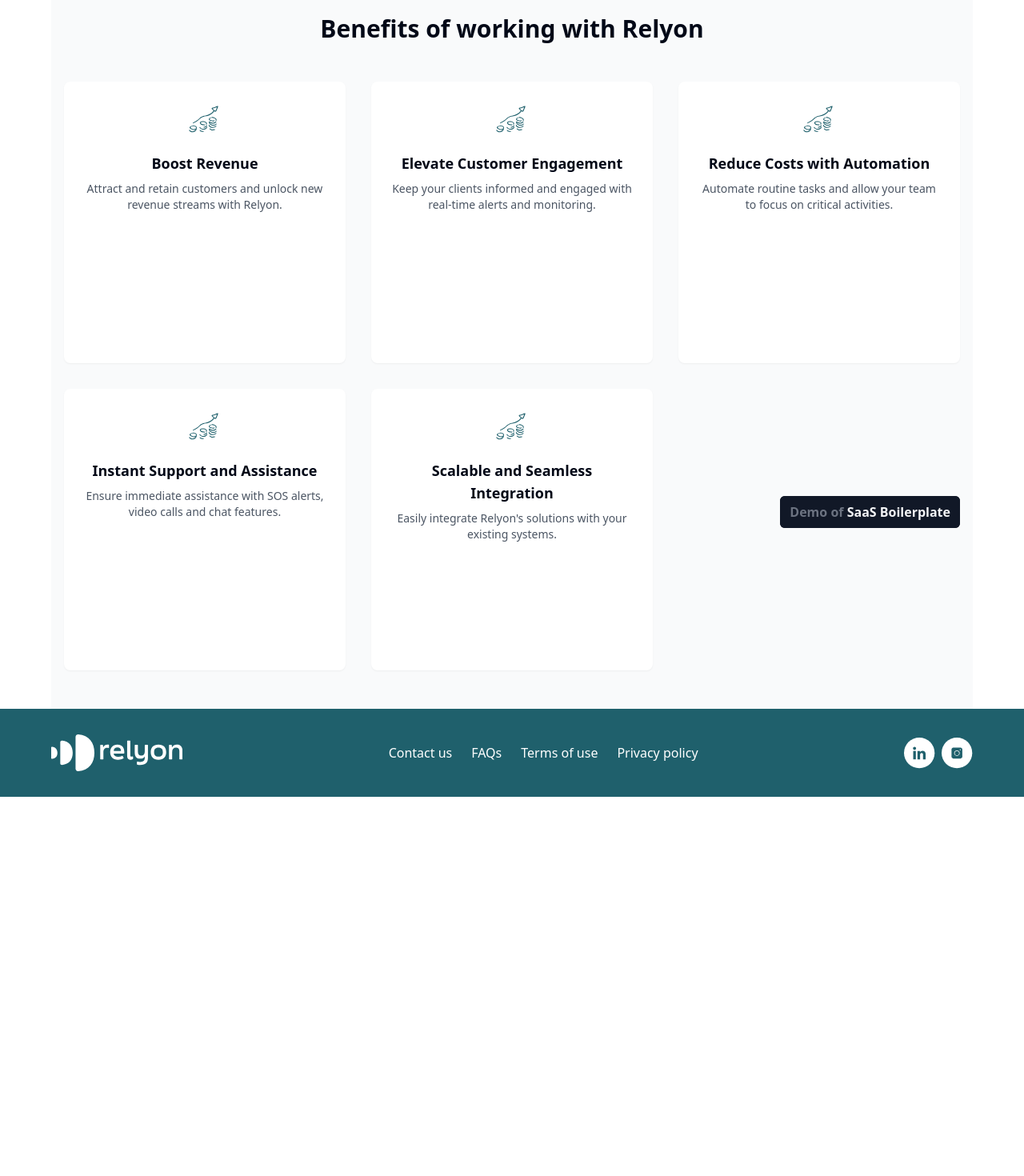
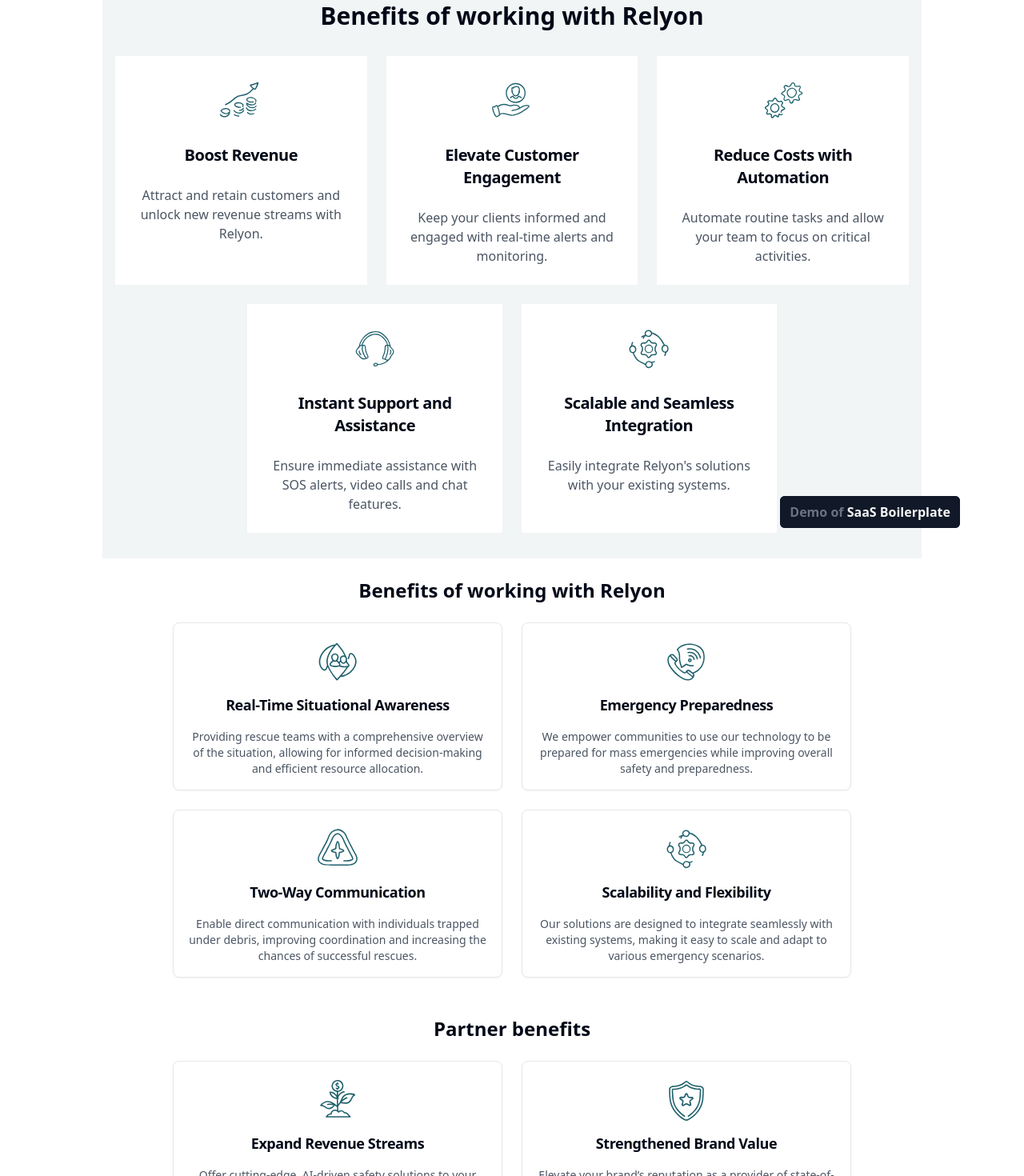
Before and after one commit to Relyon-ai/Landing-Page, a Next.js app: page /en/solutions/security-companies in a window 1280 px wide. Shown: the part 140-1610 px from the top of the page at 80% size. Before the commit the page ends 1136 px from the top, so only its background shows below. Built offline with nearby package versions, Linux system fonts and the light colour scheme.

Commit message:
benefits

```diff
--- a/src/app/[locale]/(unauth)/solutions/security-companies/page.tsx
+++ b/src/app/[locale]/(unauth)/solutions/security-companies/page.tsx
@@ -1,11 +1,22 @@
 import React from 'react'
-import Benefits from '@/components/Benefits';
 import BoostRevenue from '@/public/assets/icons/benefits-icons/Boost-revenue';
+import { BenefitsDisplay, RoundedBenefitsDisplay } from '@/components/Benefits';
+import Support from '@/public/assets/icons/benefits-icons/Support';
+import Automation from '@/public/assets/icons/benefits-icons/Automation';
+import CustomerEngagement from '@/public/assets/icons/benefits-icons/Customer-engagement';
+import Integration from '@/public/assets/icons/benefits-icons/Integration';
+import SituationalAwareness from '@/public/assets/icons/benefits-icons/Situational-awareness';
+import Comunication from '@/public/assets/icons/benefits-icons/Comunication';
+import Emergency from '@/public/assets/icons/benefits-icons/Emergency';
+import Flexibillity from '@/public/assets/icons/benefits-icons/Flexibillity';
+import ExpandRevenue from '@/public/assets/icons/benefits-icons/Expand-revenue';
+import BrandValue from '@/public/assets/icons/benefits-icons/Brand-value';
+import Sales from '@/public/assets/icons/benefits-icons/Sales';
 
 
 function Page() {
 
-  const benefits = [
+  const benefitsWorkingEithRelyon = [
     {
       title: "Boost Revenue",
       description: "Attract and retain customers and unlock new revenue streams with Relyon.",
@@ -14,31 +25,89 @@
     {
       title: "Elevate Customer Engagement",
       description: "Keep your clients informed and engaged with real-time alerts and monitoring.",
-      icon: <BoostRevenue  />
+      icon: <CustomerEngagement  />
     },
     {
       title: "Reduce Costs with Automation",
       description: "Automate routine tasks and allow your team to focus on critical activities.",
-      icon: <BoostRevenue  />
+      icon: <Automation  />
     },
     {
       title: "Instant Support and Assistance",
       description: "Ensure immediate assistance with SOS alerts, video calls and chat features.",
-      icon: <BoostRevenue  />
+      icon: < Support />
     },
     {
       title: "Scalable and Seamless Integration",
       description: "Easily integrate Relyon's solutions with your existing systems.",
-      icon:<BoostRevenue  />
+      icon:<Integration  />
     }
   ]
+  const benefits = [
+    {
+      title: "Real-Time Situational Awareness",
+      description: "Providing rescue teams with a comprehensive overview of the situation, allowing for informed decision-making and efficient resource allocation.",
+      icon: <SituationalAwareness  />
+    },
+    {
+      title: "Emergency Preparedness",
+      description: "We empower communities to use our technology to be prepared for mass emergencies while improving overall safety and preparedness.",
+      icon: <Comunication  />
+    },
+    {
+      title: "Two-Way Communication",
+      description: "Enable direct communication with individuals trapped under debris, improving coordination and increasing the chances of successful rescues.",
+      icon: <Emergency  />
+    },
+    {
+      title: "Scalability and Flexibility",
+      description: "Our solutions are designed to integrate seamlessly with existing systems, making it easy to scale and adapt to various emergency scenarios.",
+      icon: <Flexibillity  />
+    },
+
+  ]
+  const partnerBenefits = [
+    {
+      title: "Expand Revenue Streams",
+      description: "Offer cutting-edge, AI-driven safety solutions to your clients. Attract and retain customers, and open new revenue opportunities.",
+      icon: <ExpandRevenue  />
+    },
+    {
+      title: "Strengthened Brand Value",
+      description: "Elevate your brand’s reputation as a provider of state-of-the-art security technology, offering reliable and effective safety solutions.",
+      icon: <BrandValue  />
+    },
+    {
+      title: "Extensive Support and Training",
+      description: "We provide comprehensive support and training, from onboarding to ongoing assistance, so you can effectively market and sell our products. ",
+      icon: <Support  />
+    },
+    {
+      title: "Marketing and Sales Resources",
+      description: "Our co-marketing initiatives and ready-to-use materials ensure you can reach your target audience and drive sales with confidence.",
+      icon: <Sales  />
+    },
+
+  ]
+
+
 
   return (
-    <Benefits
+    <>
+    <BenefitsDisplay
         title="Benefits of working with Relyon"
-        // icons={[<BoostRevenue />, <CustomerEngagement /> , <Automation />  , <Automation />  , <Automation /> ]}
+        benefits={benefitsWorkingEithRelyon}
+      />
+    <RoundedBenefitsDisplay
+        title="Benefits of working with Relyon"
         benefits={benefits}
       />
+    <RoundedBenefitsDisplay
+        title="Partner benefits"
+        benefits={partnerBenefits}
+      />
+    </>
+
   )
 }
 
--- a/src/components/Benefits.tsx
+++ b/src/components/Benefits.tsx
@@ -1,54 +1,6 @@
-// import React, { ReactNode } from 'react';
-// import { Card, CardContent } from "@/components/ui/card";
+import React from 'react';
+import {Card, CardContent, CardHeader, CardTitle } from "@/components/ui/card"
 
-// interface Benefit {
-//   title: string;
-//   description: string;
-// }
-
-// interface BenefitsProps {
-//   title: string;
-//   icons: ReactNode[];
-//   benefits: Benefit[];
-// }
-
-// export default function Benefits({ title, icons, benefits }: BenefitsProps) {
-//   return (
-//     <div className="w-full max-w-4xl mx-auto px-[5%] py-[2%]">
-//       <h2 className="text-3xl font-bold text-center mb-[2%]">{title}</h2>
-//       <div className="grid gap-[2%]">
-//         <div className="grid grid-cols-1 md:grid-cols-2 lg:grid-cols-3 gap-[2%]">
-//           {benefits.slice(0, 3).map((benefit, index) => (
-//             <Card key={index} className="w-full overflow-hidden">
-//               <CardContent className="h-full flex flex-col justify-center items-center text-center p-[4%]">
-//                 <div className="w-[30%] h-[30%] mb-[5%] flex items-center justify-center">
-//                   {icons[index]}
-//                 </div>
-//                 <h3 className="text-xl font-semibold mb-[3%]">{benefit.title}</h3>
-//                 <p className="text-gray-600">{benefit.description}</p>
-//               </CardContent>
-//             </Card>
-//           ))}
-//         </div>
-//         <div className="flex justify-center gap-[2%] mt-[2%]">
-//           {benefits.slice(3).map((benefit, index) => (
-//             <Card key={index + 3} className="w-full aspect-square md:w-[30%] overflow-hidden">
-//               <CardContent className="h-full flex flex-col justify-center items-center text-center p-[4%]">
-//                 <div className="w-[30%] h-[30%] mb-[5%] flex items-center justify-center">
-//                   {icons[index + 3]}
-//                 </div>
-//                 <h3 className="text-xl font-semibold mb-[3%]">{benefit.title}</h3>
-//                 <p className="text-gray-600">{benefit.description}</p>
-//               </CardContent>
-//             </Card>
-//           ))}
-//         </div>
-//       </div>
-//     </div>
-//   );
-// }
-
-import React from 'react';
 type Benefit = {
   title: string;
   description: string;
@@ -60,25 +12,64 @@
   benefits: Benefit[];
 };
 
-const BenefitCard = ({ icon, title, description }: Benefit) => (
-  <div className="bg-white p-6 rounded-lg shadow-sm flex flex-col items-center text-center aspect-square">
-    <div className="w-12 h-12 flex items-center justify-center text-blue-600 mb-4">
-      {icon}
-    </div>
-    <h3 className="text-lg font-semibold mb-2">{title}</h3>
-    <p className="text-sm text-gray-600">{description}</p>
-  </div>
-);
-
-export default function BenefitsDisplay({ title, benefits }: BenefitsDisplayProps) {
+function BenefitsDisplay({ title, benefits }: BenefitsDisplayProps) {
   return (
-    <div className="w-full max-w-6xl mx-auto px-4 py-12 bg-gray-50">
-      <h2 className="text-3xl font-bold text-center mb-12">{title}</h2>
-      <div className="grid grid-cols-1 sm:grid-cols-2 md:grid-cols-3 gap-8">
-        {benefits.map((benefit, index) => (
-          <BenefitCard key={index} {...benefit} />
+    <div className="w-full max-w-5xl mx-auto px-4 py-8 bg-[#F2F5F6]">
+      <h2 className="text-3xl font-bold text-center mb-8">{title}</h2>
+      <div className="grid grid-cols-1 md:grid-cols-3 gap-6">
+        {benefits.slice(0, 3).map((benefit, index) => (
+          <div key={index} className="bg-white shadow-none">
+            <CardHeader className="flex flex-col items-center">
+              <div className="w-16 h-16 flex items-center justify-center text-teal-600 mb-4">
+                {benefit.icon}
+              </div>
+              <CardTitle className="text-xl font-semibold text-center">{benefit.title}</CardTitle>
+            </CardHeader>
+            <CardContent>
+              <p className="text-center text-gray-600">{benefit.description}</p>
+            </CardContent>
+          </div>
+        ))}
+      </div>
+      <div className="grid grid-cols-1 md:grid-cols-2 gap-6 mt-6 md:w-2/3 mx-auto">
+        {benefits.slice(3).map((benefit, index) => (
+          <div key={index} className="bg-white shadow-none">
+            <CardHeader className="flex flex-col items-center">
+              <div className="w-16 h-16 flex items-center justify-center text-teal-600 mb-4">
+                {benefit.icon}
+              </div>
+              <CardTitle className="text-xl font-semibold text-center">{benefit.title}</CardTitle>
+            </CardHeader>
+            <CardContent>
+              <p className="text-center text-gray-600">{benefit.description}</p>
+            </CardContent>
+          </div>
         ))}
       </div>
     </div>
-  );
+  )
 }
+function RoundedBenefitsDisplay({ title, benefits }: BenefitsDisplayProps) {
+  return (
+    <div className="w-full max-w-4xl mx-auto p-6">
+      <h2 className="text-2xl font-bold text-center mb-6">{title}</h2>
+      <div className="grid grid-cols-1 md:grid-cols-2 gap-6">
+        {benefits.map((benefit, index) => (
+          <Card key={index} className="border border-gray-200 rounded-lg shadow-sm">
+            <CardHeader className="flex flex-col items-center space-y-2 p-4">
+              <div className="w-16 h-16 flex items-center justify-center text-teal-600">
+                {benefit.icon}
+              </div>
+              <CardTitle className="text-lg font-semibold text-center">{benefit.title}</CardTitle>
+            </CardHeader>
+            <CardContent className="text-center text-sm text-gray-600 px-4 pb-4">
+              <p>{benefit.description}</p>
+            </CardContent>
+          </Card>
+        ))}
+      </div>
+    </div>
+  )
+}
+
+export  {BenefitsDisplay, RoundedBenefitsDisplay}
```
